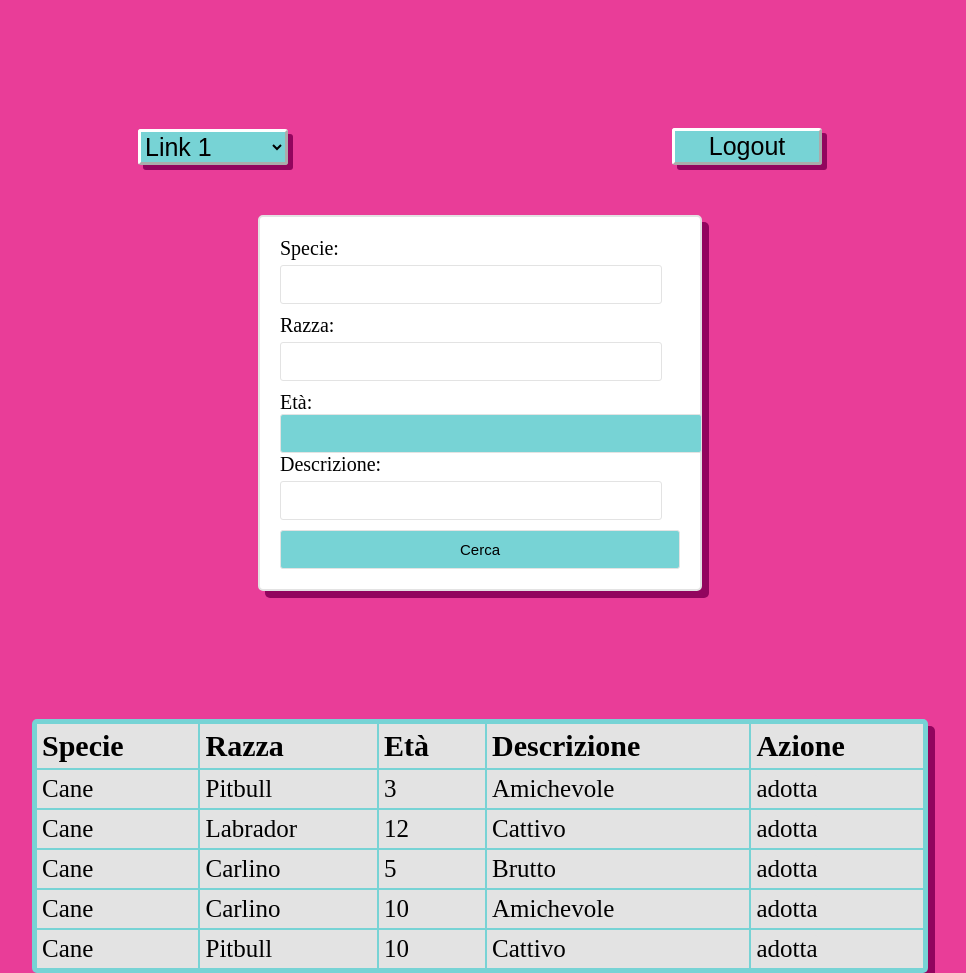
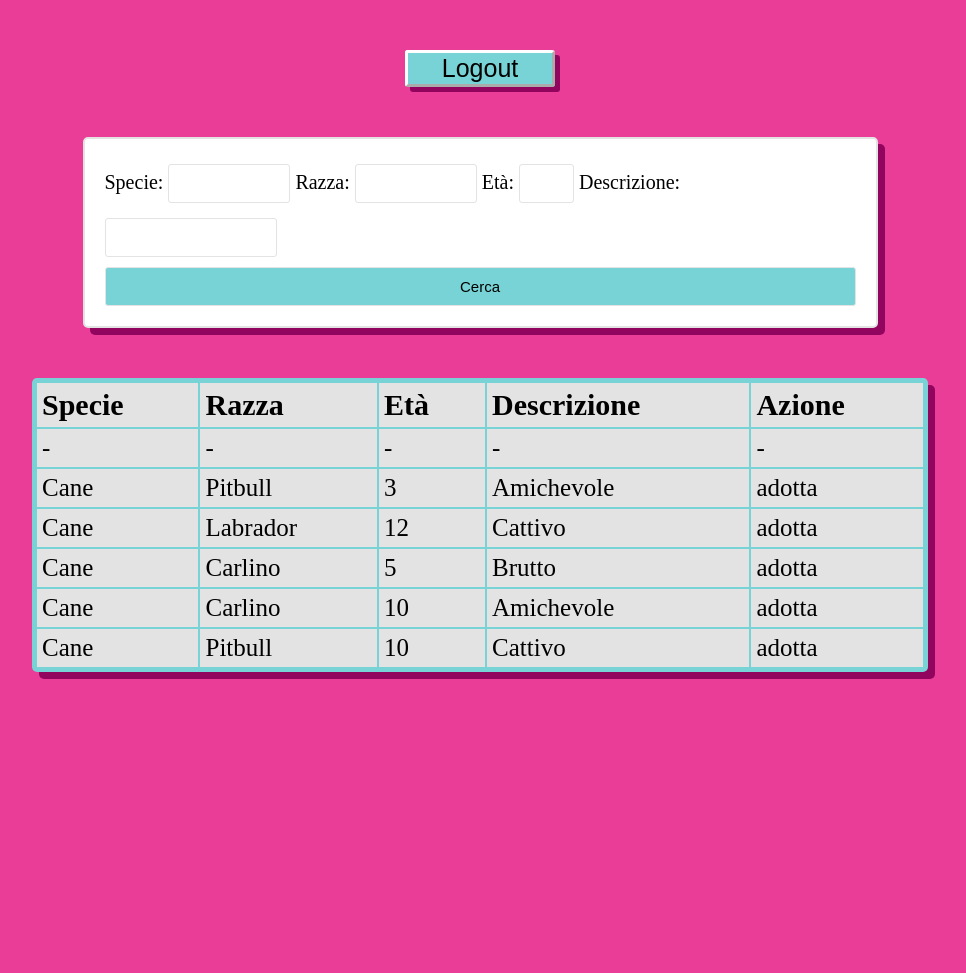
Before and after one commit to NicoloCossu/ProgettoISW, a Django app: page /home/ in a window 1280 px wide. Shown: the whole page, without its empty margins (160-1126 px from the left). After the commit the page ends 679 px from the top, so only its background shows below. Run offline with Django 4.2, Linux system fonts and the light colour scheme; data comes from the database, SQL or seed files in the repository.

Commit message:
Modifiche stile per il form di ricerca

```diff
--- a/ProgettoISW/polls/static/styles.css
+++ b/ProgettoISW/polls/static/styles.css
@@ -26,7 +26,7 @@
 
 .button_link{
     width: 150px;
-    margin-top: 10%;
+    margin-top: 50px;
     align-self: center;
 }
 
@@ -60,12 +60,13 @@
 table{
     background-color: rgb(119, 211, 213);
     margin: auto;
-    margin-top: 10%;
+    margin-top: 50px;
     text-align: left;
     width: 70%;
     padding: 3px;
     box-shadow: 7px 7px rgb(146, 5, 94);
     border-radius: 5px;
+    margin-bottom: 100px;
 }
 
 th, td{
@@ -102,7 +103,7 @@
 form input[type="text"],
 form input[type="email"],
 form input[type="password"],
-form select {
+form select, #id_età {
     width: 90%;
     padding: 10px;
     margin-bottom: 10px;
@@ -137,3 +138,28 @@
     font-size: 15px;
     padding-bottom: 10px;
 }
+
+#id_specie, #id_razza{
+    width: 100px;
+}
+
+#id_età{
+    width: 33px;
+}
+
+#id_descrizione{
+    width: 150px;
+}
+
+#form_ricerca{
+    width: 751px;
+    max-width: none;
+}
+
+@media only screen and (max-width: 900px){
+
+    #form_ricerca{
+        width: 375px;
+    }
+
+}
--- a/ProgettoISW/polls/templates/home.html
+++ b/ProgettoISW/polls/templates/home.html
@@ -14,24 +14,19 @@
     <body>
 
         <div class="navbar">
-            <select class="dropdown" placeholder="Filtri">
-                <option value="">Link 1</option>
-                <option value="">Link 2</option>
-                <option value="">Link 3</option>
-            </select>
 
             <a class="button_link" href="http://www.google.com/">
                 <button class="pulsante" >Logout</button>
             </a>
+
         </div>
 
-        <form method="get">
+        <form id= "form_ricerca" method="get">
             {{myFilter.form}}
 
-            <button class="btn btn-primary" type="submit">
-                Cerca
-            </button>
+            <button class="btn btn-primary" type="submit"> Cerca </button>
         </form>
+
 
         <table>
             <thead>
@@ -43,6 +38,15 @@
             </thead>
 
             <tbody>
+
+                <tr>
+                    <td>-</td>
+                    <td>-</td>
+                    <td>-</td>
+                    <td>-</td>
+                    <td>-</td>
+                </tr>
+
                 {% for animal in animali %}
                 <tr>
                     <td>{{ animal.specie }}</td>
```
